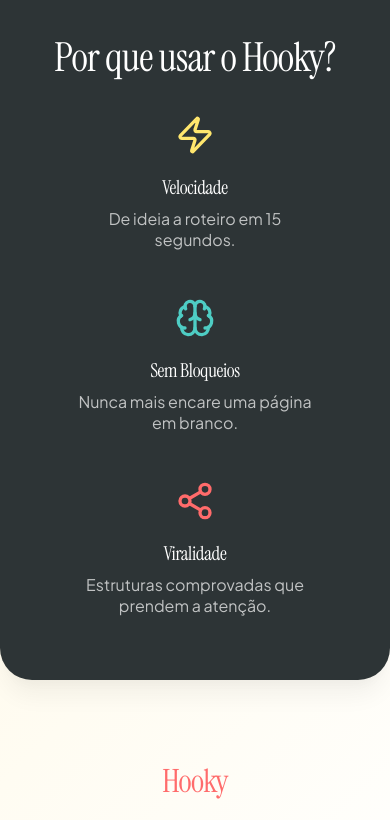
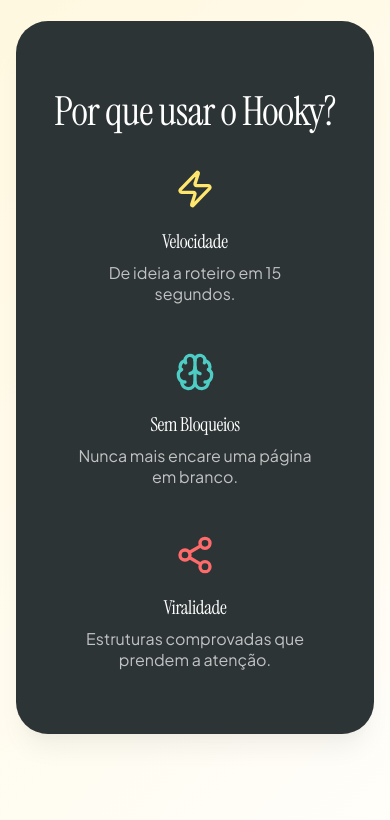
Before and after one commit to perpettumclub/roteiropen, a Next.js app in the folder blog/: page / in a window 390 px wide. Shown: the part 1808-2628 px from the top of the page. Built offline with nearby package versions, Linux system fonts and the light colour scheme; no server answers.

Commit message:
style: padding lateral 1rem generalizado para a tela mobile da landing

```diff
--- a/blog/src/app/page.tsx
+++ b/blog/src/app/page.tsx
@@ -74,7 +74,7 @@
   ]
 
   return (
-    <div className="landing-view" style={{ width: '100%', maxWidth: '1000px', margin: '0 auto', textAlign: 'center' }}>
+    <div className="landing-view" style={{ width: '100%', maxWidth: '1000px', margin: '0 auto', textAlign: 'center', padding: '0 1rem' }}>
 
       {/* LOGIN BUTTON - Top Right */}
       <motion.button
```
